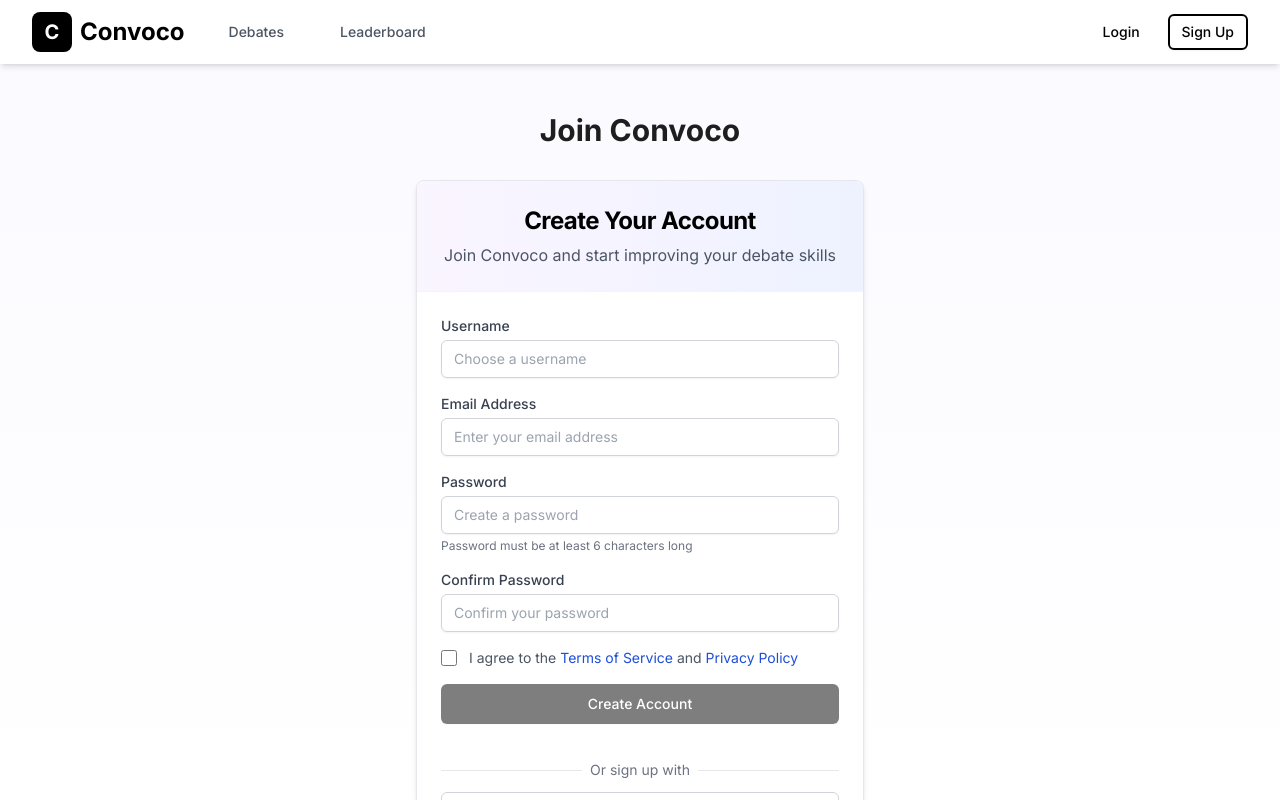
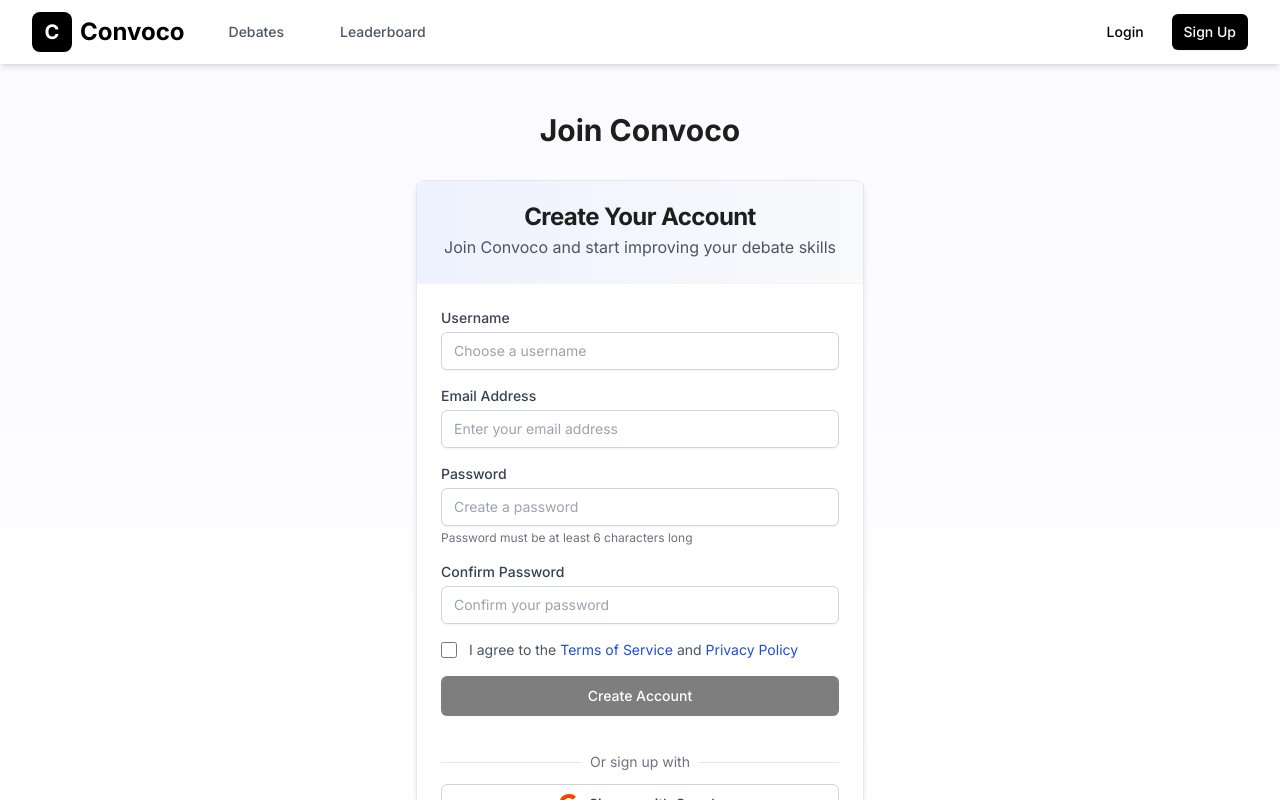
Before and after one commit to Quoctynoob/Convoco, a Next.js app: page /auth/signup in a window 1280 px wide. Shown: the top 800 px of the page. Built offline with nearby package versions, Linux system fonts and the light colour scheme; no server answers.

Commit message:
small fix on button colours

```diff
--- a/src/app/layout.tsx
+++ b/src/app/layout.tsx
@@ -4,7 +4,6 @@
 import { Inter } from "next/font/google";
 import { Header } from "@/components/layout/Header";
 import { Footer } from "@/components/layout/Footer";
-import { Menu } from "@/components/layout/Menu";
 import { AuthProvider } from "@/context/AuthContext";
 const inter = Inter({ subsets: ["latin"] });
 export const metadata = {
--- a/src/app/profile/edit/page.tsx
+++ b/src/app/profile/edit/page.tsx
@@ -204,7 +204,7 @@
                 <button
                   type="button"
                   onClick={handleAddTopic}
-                  className="bg-black text-white px-4 py-2 rounded-r-md hover:text-gray-300"
+                  className="bg-black text-white px-4 py-2 rounded-r-md hover:bg-gray-800"
                   disabled={!newTopic.trim()}
                 >
                   Add
--- a/src/components/auth/LoginForm.tsx
+++ b/src/components/auth/LoginForm.tsx
@@ -38,12 +38,12 @@
   };
   return (
     <Card className="max-w-md mx-auto shadow-md border-gray-200">
-      <CardHeader className="text-center bg-gradient-to-r from-purple-50 to-indigo-50 border-b border-gray-100 rounded-t-lg">
-        <CardTitle className="gradient-text text-2xl font-bold">
+      <CardHeader className="text-center bg-gradient-to-r from-indigo-50 to-gray-50 border-b border-gray-100 rounded-t-lg">
+        <CardTitle className="text-black text-2xl font-bold">
           {showForgotPassword ? "Reset Password" : "Log In"}
         </CardTitle>
         {!showForgotPassword && (
-          <p className="text-gray-600 mt-2">Sign in to continue to Convoco</p>
+          <p className="text-gray-400 mt-2">Sign in to continue to Convoco</p>
         )}
       </CardHeader>
       <CardContent className="pt-6 space-y-4">
--- a/src/components/auth/SignupForm.tsx
+++ b/src/components/auth/SignupForm.tsx
@@ -46,8 +46,8 @@
   };
   return (
     <Card className="max-w-md mx-auto shadow-md border-gray-200">
-      <CardHeader className="text-center bg-gradient-to-r from-purple-50 to-indigo-50 border-b border-gray-100 rounded-t-lg">
-        <CardTitle className="gradient-text text-2xl font-bold">
+      <CardHeader className="text-center bg-gradient-to-r from-indigo-50 to-gray-50 border-b border-gray-100 rounded-t-lg">
+        <CardTitle className="text-whitetext-2xl font-bold">
           Create Your Account
         </CardTitle>
         <p className="text-gray-600 mt-2">
--- a/src/components/layout/Header.tsx
+++ b/src/components/layout/Header.tsx
@@ -99,7 +99,7 @@
                         className="h-10 w-10 rounded-full border-2 border-purple-200"
                       />
                     ) : (
-                      <div className="h-10 w-10 rounded-full bg-gradient-to-br from-purple-500 to-indigo-500 flex items-center justify-center text-white font-medium text-lg">
+                      <div className="h-10 w-10 rounded-full bg-white border-2 border-black flex items-center justify-center text-black font-medium text-lg">
                         {user?.username.charAt(0).toUpperCase()}
                       </div>
                     )}
@@ -111,7 +111,7 @@
                     <div className="absolute right-0 mt-2 w-48 py-2 bg-white rounded-md shadow-lg z-10 border border-gray-100">
                       <Link
                         href="/profile/edit"
-                        className="block px-4 py-2 text-sm text-gray-700 hover:bg-purple-50 hover:text-indigo-600"
+                        className="block px-4 py-2 text-sm text-gray-700 hover:bg-gray-50 hover:text-black"
                         onClick={() => setDropdownOpen(false)}
                       >
                         Settings
@@ -121,7 +121,7 @@
                           logout();
                           setDropdownOpen(false);
                         }}
-                        className="block w-full text-left px-4 py-2 text-sm text-gray-700 hover:bg-purple-50 hover:text-indigo-600"
+                        className="block w-full text-left px-4 py-2 text-sm text-gray-700 hover:bg-gray-50 hover:text-black"
                       >
                         Sign out
                       </button>
@@ -144,7 +144,7 @@
                   <Button
                     variant="default"
                     size="sm"
-                    className="bg-gradient-to-r border-2 border-black"
+                    className="text-white bg-black hover:bg-gray-800"
                   >
                     Sign Up
                   </Button>
--- a/src/components/ui/Button.tsx
+++ b/src/components/ui/Button.tsx
@@ -8,7 +8,7 @@
   {
     variants: {
       variant: {
-        default: "bg-white text-black hover:bg-black hover:text-white shadow-sm",
+        default: "bg-black text-white hover:bg-gray-800 shadow-sm",
         destructive: "bg-red-500 text-white hover:bg-red-600 shadow-sm",
         outline:
           "border border-gray-300 bg-white hover:bg-gray-50 text-gray-700 hover:text-gray-900",
@@ -18,7 +18,7 @@
         gradient:
           "bg-gradient-to-r from-skyblue to-indigo-300 hover:from-indigo-300 hover:to-indigo-400 text-black shadow-sm",
         theme:
-          "bg-black text-white hover:bg-black shadow-sm"
+          "bg-black text-white hover:bg-gray-800 shadow-sm",
       },
       size: {
         default: "h-10 py-2 px-4",
```
